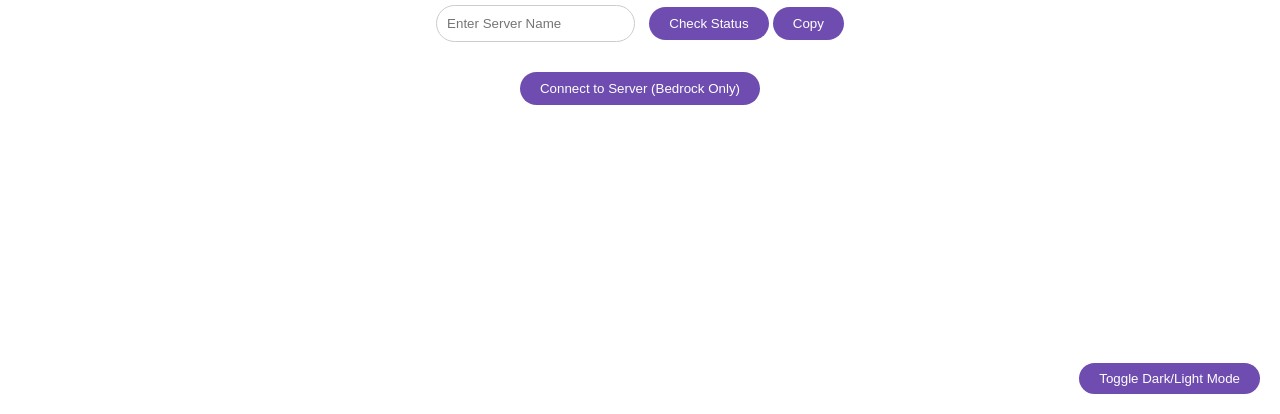
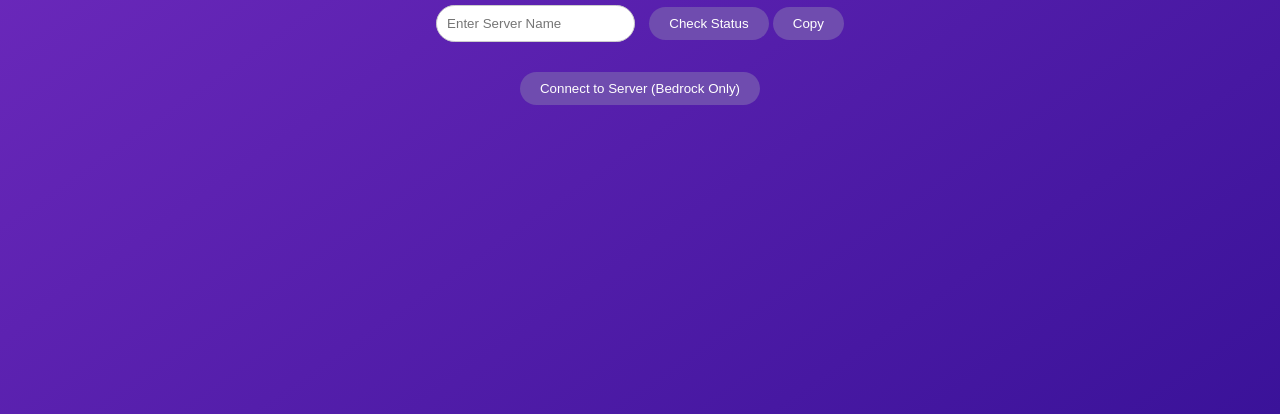
Before and after one commit to inttter/MCStatusChecker, a plain HTML site: page index.html in a window 1280 px wide. Shown: the part 386-800 px from the top of the page. Drawn offline with Linux system fonts and the light colour scheme.

Commit message:
Changed background color + removed dark/light mode toggle

```diff
--- a/index.html
+++ b/index.html
@@ -13,8 +13,6 @@
   <div class="container">
     <h1>Check the status of a Minecraft server:</h1>
     <div class="container fade-in">
- <!-- Dark Mode/Light Mode Toggle Button -->
- <button onclick="toggleTheme()" class="dark-mode-toggle">Toggle Dark/Light Mode</button>
     <div class="search-container">
       <input type="text" id="serverName" placeholder="Enter Server Name">
       <button onclick="checkServerStatus()">Check Status</button>
--- a/script.js
+++ b/script.js
@@ -112,13 +112,6 @@ function shareServerName() {
     });
 }
 
-function toggleTheme() {
-  const body = document.body;
-
-  // Toggle the 'dark-mode' class on the body
-  body.classList.toggle('dark-mode');
-}
-
 // Trigger the fade-in animation for center elements with a slight delay after page load
 window.addEventListener('load', () => {
   setTimeout(() => {
--- a/styles.css
+++ b/styles.css
@@ -6,12 +6,13 @@ body {
   justify-content: center;
   align-items: center;
   height: 100vh;
-    background-color: #f3f3f3;
+  background: linear-gradient(145deg, rgb(119, 46, 195), rgb(58, 18, 153));
 }
 
 .container {
   text-align: center;
   transition: opacity 1s ease-in;
+  color: white
 }
 
 .search-container {
@@ -64,35 +65,6 @@ body {
   --text-color: black; /* Default text color */
 }
 
-/* Default Light Mode styles */
-body {
-  background-color: #ffffff;
-  color: #000000;
-}
-
-.dark-mode {
-  background-color: #111111;
-  color: #ffffff;
-}
-
-.dark-mode-toggle {
-  position: absolute;
-  bottom: 20px;
-  right: 20px;
-  padding: 8px 20px;
-  background-color: rgb(111, 76, 175);
-  color: white;
-  border: none;
-  border-radius: 50px;
-  cursor: pointer;
-  z-index: 1;
-  transition: background-color 0.3s ease;
-}
-
-.dark-mode-toggle:hover {
-  background-color: rgb(29, 137, 65);
-}
-
 /* Add initial styles for center elements */
 .container, .search-container, button {
 opacity: 0;
```
Also changed, not shown: 2 other files. Lines whose indentation alone changed are shown as unchanged.
